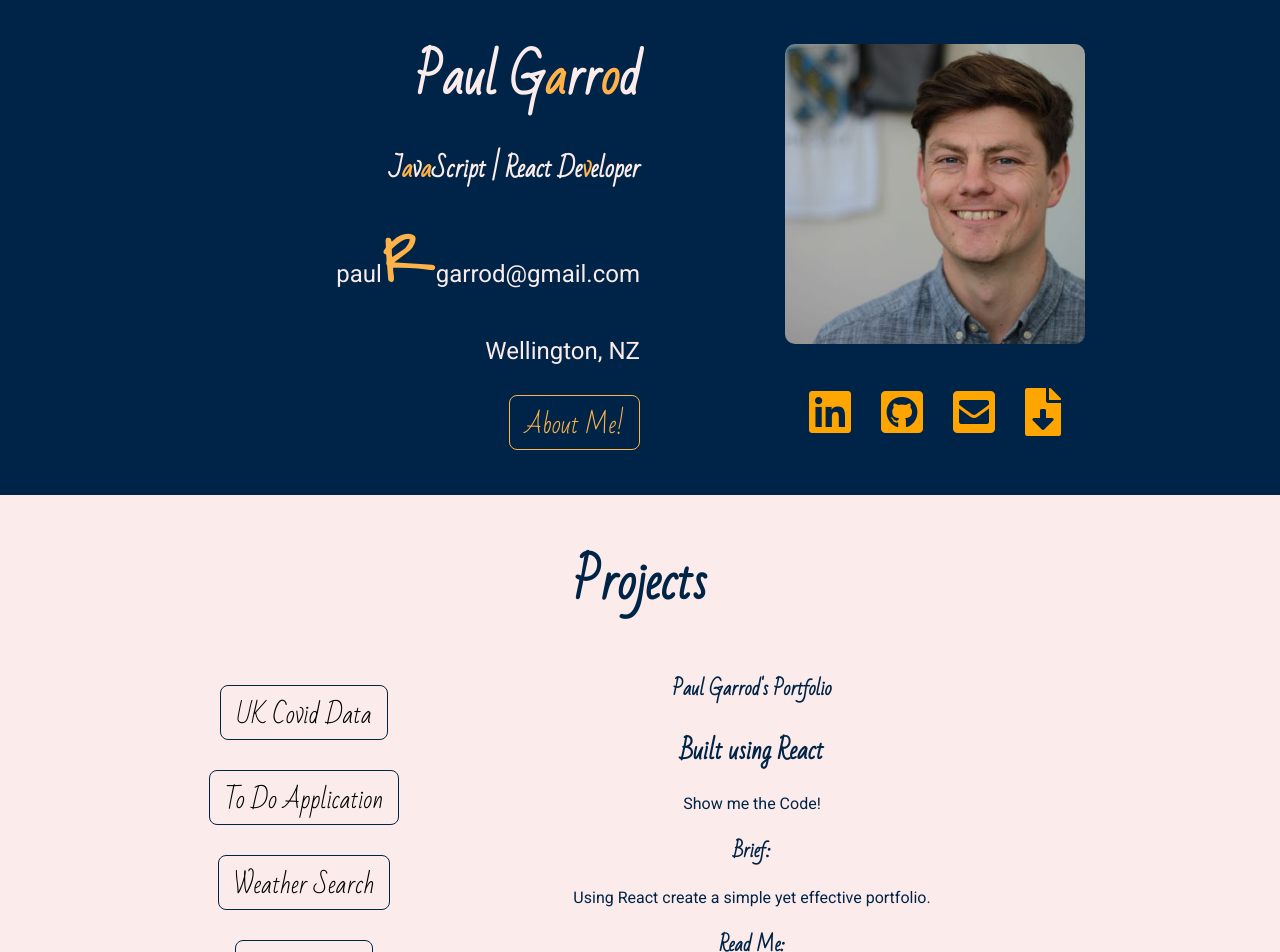
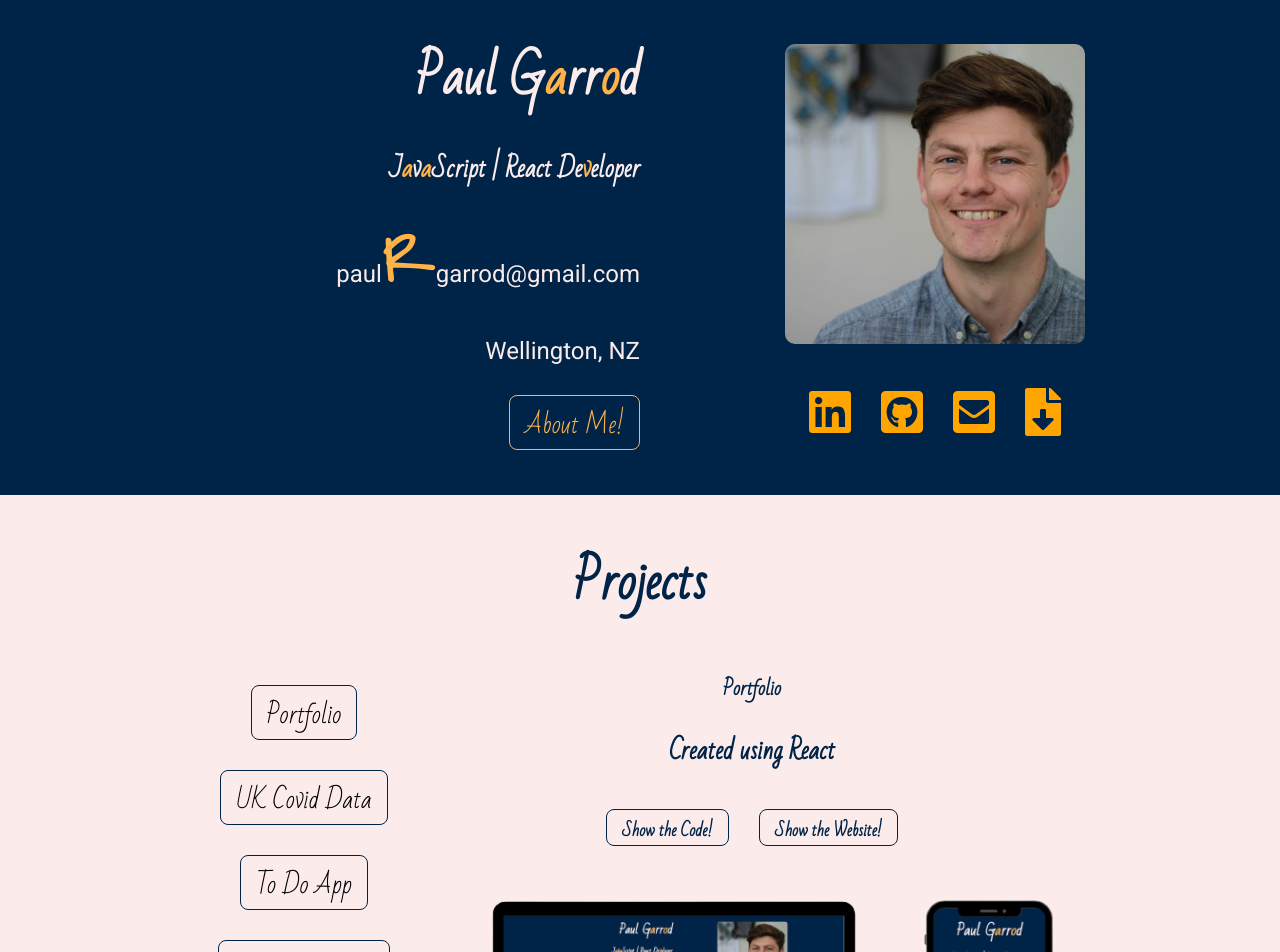
Before and after one commit to PaulGarrod/paulGarrodDevPortfolio, a React (Create React App) app: page / in a window 1280 px wide. Shown: the top 952 px of the page. Built offline with nearby package versions, Linux system fonts and the light colour scheme.

Commit message:
Add portfolio Img. Update Button CSS.

```diff
--- a/src/App.css
+++ b/src/App.css
@@ -19,3 +19,7 @@ h1, h2, h3, h4, h5 {
 .font-med {
   font-size: 1.5em;
 }
+
+.font-bold {
+  font-weight: bold;
+}
--- a/src/ProjectCard.css
+++ b/src/ProjectCard.css
@@ -9,7 +9,7 @@
     align-items: center;
 }
 
-.project-card-title button {
+.button-large-light {
     background-color: inherit;
     border: 0.5px solid #002447;
     border-radius: 8px;
@@ -20,10 +20,34 @@
     cursor: pointer;
 }
 
-.project-card-display a {
+.button-small {
+    background-color: inherit;
+    border: 0.5px solid #002447;
+    border-radius: 8px;
+    padding: 5px 15px;
+    margin: 15px 5px;
+    height: 25px;
+    font-family: Bad Script;
+    cursor: pointer;
+}
+
+.btn:hover {
+    transition: 0.4s;
+    background-color: #002447;
+    border: 0.5px solid #002447;
+    color: #fbeceb;
+    font-weight: normal;
+}
+
+.project-card-display-link {
     color: inherit;
     text-decoration: none;
-    display: block;
+    display: inline-block;
+    margin: 15px;
+}
+
+.project-card-display a {
+cursor: pointer;
 }
 
 .project-card-display p {
@@ -33,7 +57,6 @@
 .project-card-display img {
     width: 100%;
     height: auto;
-    cursor: pointer;
 }
 
 .project-card-display h1 {
--- a/src/ProjectCard.js
+++ b/src/ProjectCard.js
@@ -4,6 +4,14 @@ import './ProjectCard.css'
 export const ProjectCard = () => {
 
     const project = [{
+        title: 'Portfolio',
+        image: 'reactPortfolioNoBG.png',
+        tech: 'React',
+        readMe: 'Created without the need of a navigation menu, the header component renders Paul\'s contact information or Paul\'s about me at the click of a button. Links to Paul\'s socials and a resume download are included in both components for easy use. Below the header is the Project Display Area, which alters the components state to display each project. Additional projects to be added upon completion. Currently working on a \'Divers Guide for Koh Tao\' and \'Js for Kids\' amongst others.',
+        desc: 'Using React create a simple yet effective portfolio.',
+        github: 'https://github.com/PaulGarrod/portfolio-react',
+        website: null
+    },{
         title: 'UK Covid Data',
         image: 'covidLaptopNoBG.png',
         tech: 'JavaScript',
@@ -12,7 +20,7 @@ export const ProjectCard = () => {
         github: 'https://github.com/PaulGarrod/UKCovidData',
         website: 'https://uk-covid-data.netlify.app/'
     }, {
-        title: 'To Do Application',
+        title: 'To Do App',
         image: 'todoAppNoBG.png',
         tech: 'JQuery',
         readMe: 'Using JQuery to create the application, which allows for CRUD functionality of users To Do\'s. Integrated Local Storage allowing users To Do Lists to be stored. Additional features include a flagged feature, a reorder feature and delete all feature. Flagged feature allows users to toggle an items importance on and off. Reorder feature allows users to bring their flagged items to the top of the list.',
@@ -39,13 +47,15 @@ export const ProjectCard = () => {
 
     const titleArray = project.map(i => i.title);
 
-    const [title, setTitle] = useState('Paul Garrod\'s Portfolio');
-    const [tech, setTech] = useState('Built using React');
-    const [readMe, setReadMe] = useState('Created without the need of a navigation menu, the header component renders Paul\'s contact information or Paul\'s about me at the click of a button. Links to Paul\'s socials and a resume download are included in both components for easy use. Below the header is the Project Display Area, which alters the components state to display each project. Additional projects to be added upon completion. Currently working on a \'Divers Guide for Koh Tao\' and \'Js for Kids\' amongst others.');
-    const [desc, setDesc] = useState('Using React create a simple yet effective portfolio.');
+    const [title, setTitle] = useState(project[0].title);
+    const [tech, setTech] = useState(project[0].tech);
+    const [readMe, setReadMe] = useState(project[0].readMe);
+    const [desc, setDesc] = useState(project[0].desc);
     const [website, setWebsite] = useState(null);
-    const [github, setGithub] = useState('https://github.com/PaulGarrod/portfolio-react');
-    const [image, setImage] = useState('#');
+    const [github, setGithub] = useState(project[0].github);
+    const [image, setImage] = useState(project[0].image);
+
+    const [isActive, setIsActive] = useState();
 
     const handleClick = (e) => {
         const index = project.findIndex(i => i.title === e.target.innerHTML);
@@ -58,23 +68,23 @@ export const ProjectCard = () => {
         setImage(project[index].image);
     }
 
+
     return (
     <div className="project-card-container">
         <aside className="project-card-title">
         {titleArray.map((i) => (
-            <button className="font-med" onClick={handleClick}>{i}</button>
+            <button className="button-large-light font-med btn" onClick={handleClick}>{i}</button>
             ))}
         </aside>
 
         <article className="project-card-display">
             <h1>{title}</h1>
-            <h2>{tech}</h2>
-            <a href={github}>Show me the Code!</a>
-            {website !== null && (
+            <h2>Created using {tech}</h2>
+            <a class="project-card-display-link btn button-small font-bold" href={github} target="_blank">Show the Code!</a>
+            <a class="project-card-display-link btn button-small font-bold" href={website} target="_blank">Show the Website!</a>
             <a href={website} target="_blank">
                 <img className="project-card-display-image" src={`images/projects/${image}`}/>
             </a>
-            )}
             <h3>Brief:</h3>
             <p>{desc}</p>
             <h3>Read Me:</h3>
```
Also changed, not shown: public/images/projects/reactPortfolioNoBG.png (added).
